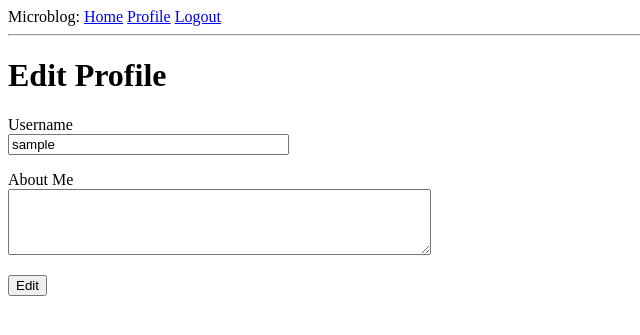
After one commit to s-andrew/MegaFlask, a Flask app: page /edit_profile in a window 1280 px wide. The commit adds this page. Shown: the top 335 px of the page, without its empty margins (0-640 px from the left). Run offline with Flask 2, Linux system fonts and the light colour scheme; the visitor is signed in with stand-in values (Sample User, id 1); data comes from the database, SQL or seed files in the repository; both versions use the stored data as it was after the commit.

Commit message:
Path 6: Profile page and avatars

```diff
--- a/app/forms.py
+++ b/app/forms.py
@@ -1,6 +1,6 @@
 from flask_wtf import FlaskForm
-from wtforms import StringField, PasswordField, BooleanField, SubmitField
-from wtforms.validators import ValidationError, DataRequired, Email, EqualTo
+from wtforms import StringField, PasswordField, BooleanField, SubmitField, TextAreaField
+from wtforms.validators import ValidationError, DataRequired, Email, EqualTo, Length
 
 from  app.models import User
 
@@ -28,3 +28,9 @@ class RegistrationForm(FlaskForm):
         user = User.query.filter_by(email=email.data).first()
         if user is not None:
             raise ValidationError('Please use a different email address.')
+
+
+class EditProfileForm(FlaskForm):
+    username = StringField('Username', validators=[DataRequired()])
+    about_me = TextAreaField('About Me', validators=[Length(min=0, max=140)])
+    submit = SubmitField('Edit')
--- a/app/models.py
+++ b/app/models.py
@@ -1,4 +1,5 @@
 from datetime import datetime
+from hashlib import md5
 
 from werkzeug.security import generate_password_hash, check_password_hash
 from flask_login import UserMixin
@@ -7,10 +8,12 @@ from app import db, login
 
 
 class User(db.Model, UserMixin):
-    id = db.Column(db.Integer, primary_key=True)
-    username = db.Column(db.String(64), index=True, unique=True)
-    email = db.Column(db.String(120), index=True, unique=True)
-    password_hash = db.Column(db.String(128))
+    id: int = db.Column(db.Integer, primary_key=True)
+    username: str = db.Column(db.String(64), index=True, unique=True)
+    email: str = db.Column(db.String(120), index=True, unique=True)
+    password_hash: str = db.Column(db.String(128))
+    about_me: str = db.Column(db.String(140))
+    last_seen: str = db.Column(db.DateTime, default=datetime.utcnow)
     posts = db.relationship('Post', backref='author', lazy='dynamic')
 
     def __repr__(self):
@@ -22,6 +25,10 @@ class User(db.Model, UserMixin):
 
     def check_password(self, password):
         return check_password_hash(self.password_hash, password)
+
+    def avatar(self, size):
+        digest = md5(self.email.lower().encode('utf-8')).hexdigest()
+        return 'https://www.gravatar.com/avatar/{}?d=identicon&s={}'.format(digest, size)
 
 
 @login.user_loader
--- a/app/routes.py
+++ b/app/routes.py
@@ -1,9 +1,11 @@
+from datetime import datetime
+
 from flask import render_template, flash, redirect, url_for, request
 from flask_login import current_user, login_user, logout_user, login_required
 from werkzeug.urls import url_parse
 
 from app import app, db
-from app.forms import LoginForm, RegistrationForm
+from app.forms import LoginForm, RegistrationForm, EditProfileForm
 from app.models import User
 
 
@@ -65,3 +67,37 @@ def register():
         flash('Congratulations, you are now a registered user!')
         return redirect(url_for('login'))
     return render_template('register.html', title='Register', form=form)
+
+
+@app.route('/user/<username>')
+@login_required
+def user(username):
+    user = User.query.filter_by(username=username).first_or_404()
+    posts = [
+        {'author': user, 'body': 'Test post #1'},
+        {'author': user, 'body': 'Test post #2'}
+    ]
+    return render_template('user.html', user=user, posts=posts)
+
+
+@app.before_request
+def before_request():
+    if current_user.is_authenticated:
+        current_user.last_seen = datetime.utcnow()
+        db.session.commit()
+
+
+@app.route('/edit_profile', methods=['GET', 'POST'])
+@login_required
+def edit_profile():
+    form = EditProfileForm()
+    if form.validate_on_submit():
+        current_user.username = form.username.data
+        current_user.about_me = form.about_me.data
+        db.session.commit()
+        flash('Your changes have been saved.')
+        return redirect(url_for('edit_profile'))
+    elif request.method == 'GET':
+        form.username.data = current_user.username
+        form.about_me.data = current_user.about_me
+    return render_template('edit_profile.html', title='Edit profile', form=form)
--- /dev/null
+++ b/app/templates/_post.html
@@ -0,0 +1,6 @@
+<table>
+    <tr valign="top">
+        <td><img src="{{ post.author.avatar(36) }}"></td>
+        <td>{{ post.author.username }} says:<br>{{ post.body }}</td>
+    </tr>
+</table>
--- a/app/templates/base.html
+++ b/app/templates/base.html
@@ -15,6 +15,7 @@
         {% if current_user.is_anonymous %}
         <a href="{{ url_for('login') }}">Login</a>
         {% else %}
+        <a href="{{ url_for('user', username=current_user.username) }}">Profile</a>
         <a href="{{ url_for('logout') }}">Logout</a>
         {% endif %}
     </div>
--- /dev/null
+++ b/app/templates/edit_profile.html
@@ -0,0 +1,23 @@
+{% extends "base.html" %}
+
+{% block content %}
+    <h1>Edit Profile</h1>
+    <form action="" method="post">
+        {{ form.hidden_tag() }}
+        <p>
+            {{ form.username.label }}<br>
+            {{ form.username(size=32) }}<br>
+            {% for error in form.username.errors %}
+            <span style="color: red;">[{{ error }}]</span>
+            {% endfor %}
+        </p>
+        <p>
+            {{ form.about_me.label }}<br>
+            {{ form.about_me(cols=50, rows=4) }}<br>
+            {% for error in form.about_me.errors %}
+            <span style="color: red;">[{{ error }}]</span>
+            {% endfor %}
+        </p>
+        <p>{{ form.submit() }}</p>
+    </form>
+{% endblock %}
```
Also changed, not shown: app/templates/user.html (added, +21 -0 lines), migrations/versions/319fd452c548_new_fields_about_me_and_last_seen_in_.py (added, +30 -0 lines), app.db.
